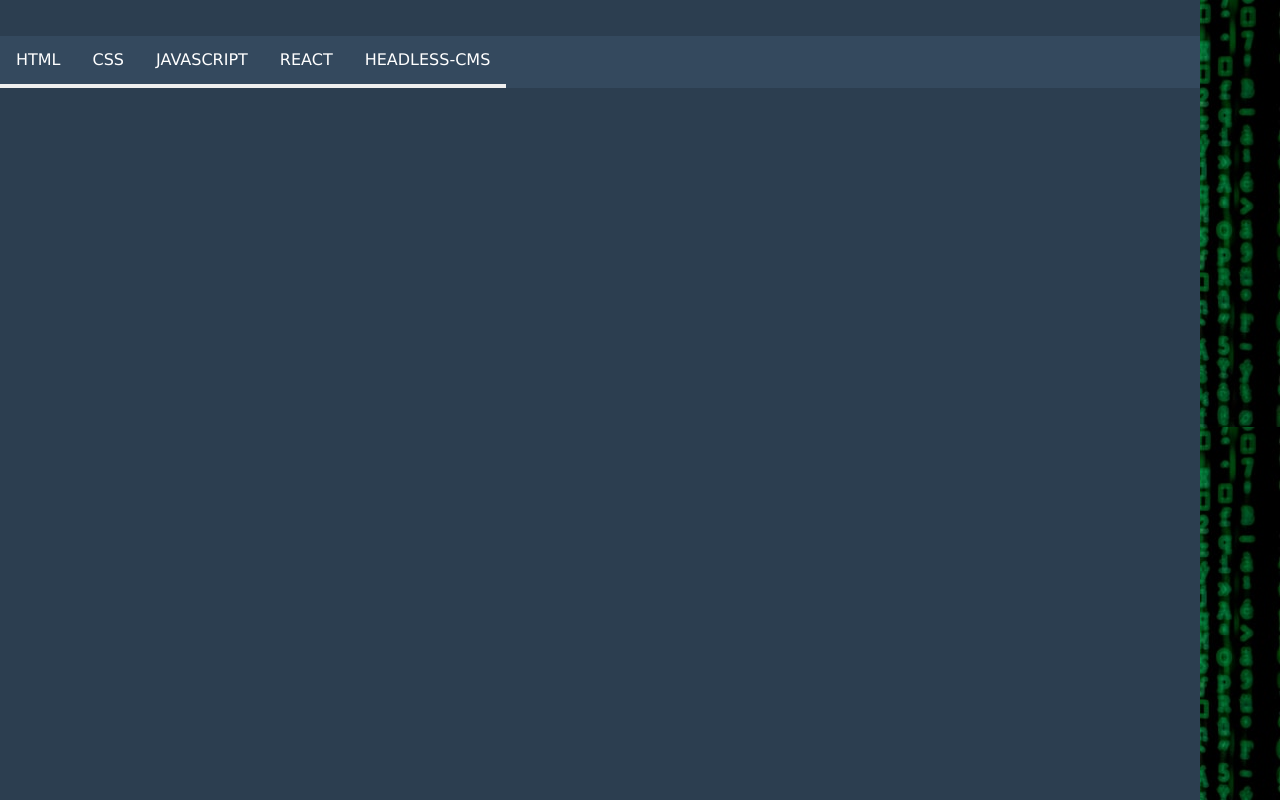
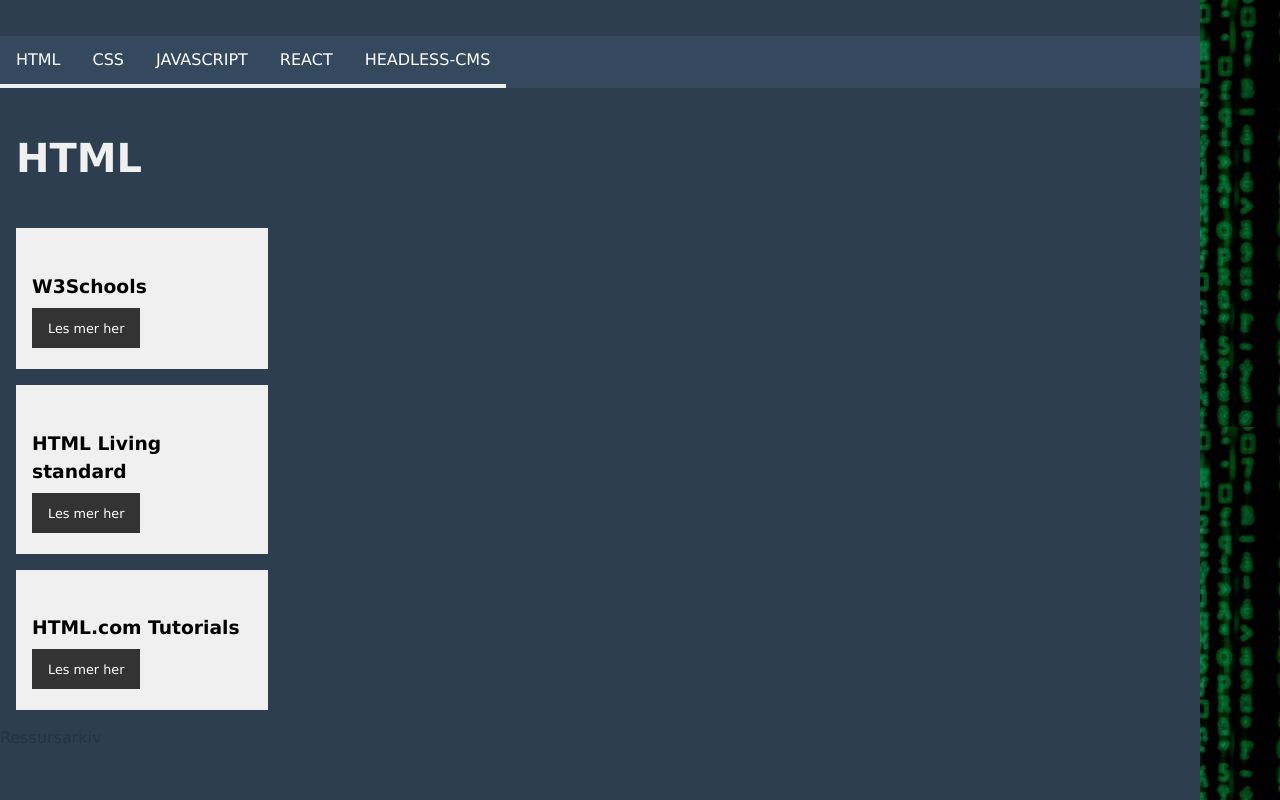
Before and after one commit to hannaso91/uin25ak2_resourceapp_hannaso, a React (Vite) app: page /html in a window 1280 px wide. Shown: the top 800 px of the page. Built offline with nearby package versions, Linux system fonts and the light colour scheme.

Commit message:
ferdig med oppgaven
har fikset alt og klart til levering

```diff
--- a/package.json
+++ b/package.json
@@ -11,8 +11,7 @@
   },
   "dependencies": {
     "react": "^19.0.0",
-    "react-dom": "^19.0.0",
-    "react-router-dom": "^7.2.0"
+    "react-dom": "^19.0.0"
   },
   "devDependencies": {
     "@eslint/js": "^9.19.0",
@@ -24,6 +23,7 @@
     "eslint-plugin-react-hooks": "^5.0.0",
     "eslint-plugin-react-refresh": "^0.4.18",
     "globals": "^15.14.0",
+    "react-router-dom": "^7.2.0",
     "sass": "^1.85.1",
     "vite": "^6.1.0"
   }
--- a/src/App.jsx
+++ b/src/App.jsx
@@ -1,4 +1,3 @@
-import { useState } from 'react'
 import './App.css'
 import { Route, Routes } from 'react-router-dom'
 import ResourceCard from './components/ResourceCard'
@@ -6,13 +5,16 @@
 import "./styles/body.scss"
 
 function App() {
-  const [count, setCount] = useState(0)
 
   return (
     <>
       <Layout>
         <Routes>
-          <Route path="/category/:slug" element={<ResourceCard/>} />
+          <Route path="/html" element={<ResourceCard category={"html"} />} />
+          <Route path="/css" element={<ResourceCard category={"css"} />} />
+          <Route path="/javascript" element={<ResourceCard category={"javascript"} />} />
+          <Route path="/react" element={<ResourceCard category={"react"} />} />
+          <Route path="/headless-cms" element={<ResourceCard category={"headless-cms"} />} />
         </Routes>
       </Layout>
     </>
--- a/src/components/Layout.jsx
+++ b/src/components/Layout.jsx
@@ -1,16 +1,16 @@
 import Nav from "./nav";
-import ResourceCard from "./ResourceCard";
 
 export default function Layout({children}) {
     return (
-
         <div id="designcontainer">
+            {/*Henter inn nav komponentet slik at det kan bli rendret ut korrekt i forhold til HTML strukturen*/}
             <Nav />
             <main>
+                {/*Henter inn children slik at det som blir rendret ut legger seg inn her som barneelement av main*/}
                 {children}
             </main>
             <footer>
-
+                Ressursarkiv
             </footer>
         </div>
 
--- a/src/components/Nav.jsx
+++ b/src/components/Nav.jsx
@@ -5,6 +5,7 @@
 export default function Nav() {
 
     const categories = []; //lager en tom array for å legge til kategorier, da kan jeg også sjekke om det eksisterer fra før
+    //jeg ønsket å lage min navbar dynamisk, slik at det senere er enkelt å fikse på dersom det kommer mer
 
     resources.map((resource) => {
         if (!categories.includes(resource.category)) { //her sjekker jeg om kategorien allerede eksisterer i arrayen, så dersom den IKKE inneholder så pushes den inn
@@ -15,10 +16,11 @@
     return(
         <header>
             <nav>
+                {/*Under her mapper jeg ut det som har blitt pushet inn i categories arrayen min, slik at jeg får en fungerende navigasjonsbar på siden min*/}
                 <ul className="navmenu">
                     {categories.map(cat =>
                         <li key={cat}>
-                            <Link to={`/category/${cat}`}>{cat}</Link>
+                            <Link to={`/${cat}`}>{cat}</Link>
                         </li>
                     )}
                 </ul>
--- a/src/components/PageTitle.jsx
+++ b/src/components/PageTitle.jsx
@@ -1,5 +1,6 @@
 export default function PageTitle({heading}) {
-    return <h2 id="heading">{heading}</h2>
+    //henter inn propen som er sendt fra ResourceCard og skriver denne ut i en h1
+    return <h1 id="heading">{heading}</h1>
 
 
 }
--- a/src/components/ResourceCard.jsx
+++ b/src/components/ResourceCard.jsx
@@ -1,19 +1,23 @@
-import { Link, useParams } from "react-router-dom";
+import { Link } from "react-router-dom";
 import resources from "../assets/resources.js";
 import "../styles/ResourceCard.scss"
 import PageTitle from "./PageTitle.jsx";
 
-export default function ResourceCard() {
+export default function ResourceCard({category}) {
 
-    const {slug} = useParams()
-    const filteredResources = resources.filter((resource) => resource.category === slug )
+    //Her filtrer jeg alt som ligger i resources js filen. Det blir sammenlignet mot propen som blir sendt fra app.
+    //når disse er like blir de lagret i en ny "array" som har variabelnavn resource
+    const filteredResources = resources.filter((resource) => resource.category === category )
+    //Finner ut i konsollen at dette fungerer som det skal
+    console.log(filteredResources)
 
     return (
     <>
-
+        {/*Henter inn komponentet pagetitle og sender en prop til pagetitle som skal holde på hovedoverskriften på siden*/}
+        <PageTitle heading={filteredResources[0].category}/>
+        {/*Mapper her igjennom det som er filtrert for å kunne skrive det ut på siden
+        Alle delene vil da bli laget som hver sin article med innholdet definert under og hentet ut av ressursene*/}
         {filteredResources.map((resource) => (
-            <>
-            <PageTitle heading={resource.category}/>
             <article className="ressurser" key={resource.id}>
                 <h3>{resource.title}</h3>
                 <ul>
@@ -21,9 +25,7 @@
                         <Link to={resource.url}>Les mer her</Link>
                     </li>
                 </ul>
-
             </article>
-            </>
         ))}
     </>
   );
--- a/src/styles/ResourceCard.scss
+++ b/src/styles/ResourceCard.scss
@@ -7,35 +7,13 @@
     margin-top: 0;
 }
 
-#designcontainer {
-    background-color: #2c3e50;
-    padding-top: 20px;
-    max-width: 1200px;
-    min-height: 1000px;
-
-    header{
-        background-color: #34495e;
-        width: 100%;
-
-
-    }
-}
-
-h1{
-    font-size: 2rem;
-}
-
-.flex-container {
-    display: flex;
-    flex-wrap: wrap;
-    justify-content: space-between;
-    gap: 20px;
-
-}
 
 #heading {
     color: #f0f0f0;
-    margin: 3rem auto 1rem 1rem;
+    margin: 3rem auto 3rem 1rem;
+    text-transform: uppercase;
+    font-size: 40px;
+
 }
 
 .ressurser{
@@ -82,7 +60,4 @@
         }
     }
 
-    p{
-        margin: 0;
-    }
 }
--- a/src/styles/body.scss
+++ b/src/styles/body.scss
@@ -3,3 +3,4 @@
     background-image: url("../pictures/backgroundSmall.jpg");
     box-sizing: border-box;
 }
+//Lagde denne fordi jeg ønsket dette utseende uansett hva. Da tenkte jeg det var tryggest å legge dette i den som blir rendret ut
--- a/src/styles/nav.scss
+++ b/src/styles/nav.scss
@@ -1,3 +1,23 @@
+#designcontainer {
+    background-color: #2c3e50;
+    padding-top: 20px;
+    max-width: 1200px;
+    min-height: 1000px;
+
+    header{
+        background-color: #34495e;
+        width: 100%;
+
+    }
+
+    main {
+
+        h2{
+            text-transform: uppercase;
+        }
+    }
+}
+
 .navmenu {
     display: flex;
     list-style: none;
```
Also changed, not shown: 1 other file (tests, documents, lock files or other folders).
